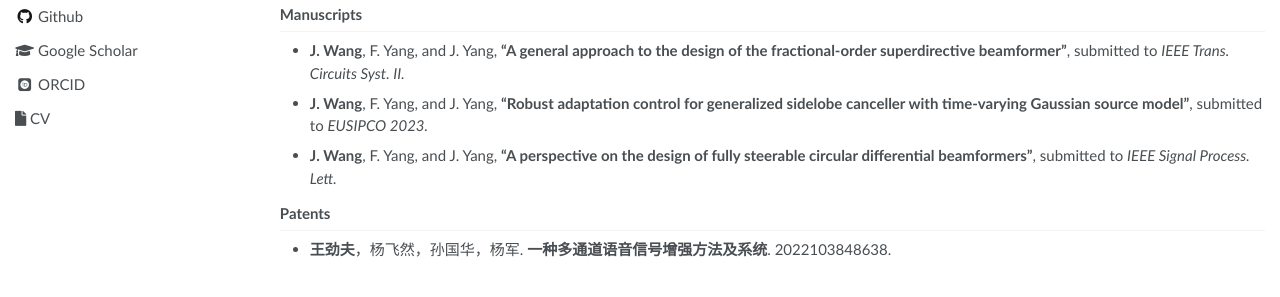
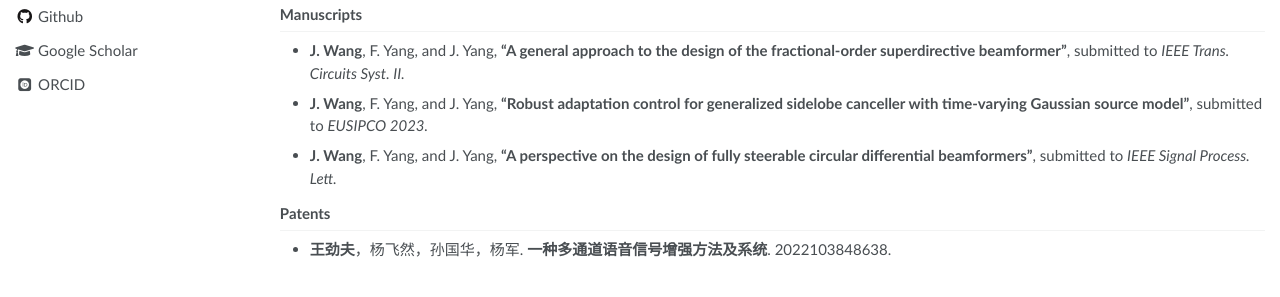
Before and after one commit to 875441459/875441459.github.io, a Jekyll site: the page built from _pages/about.md, in a window 1280 px wide. Shown: the part 553-850 px from the top of the page. Built offline with Jekyll 4.4.1, drawn with Linux system fonts in a browser that asks for light colours; some web fonts are replaced.

Commit message:
Update author-profile.html

```diff
--- a/_includes/author-profile.html
+++ b/_includes/author-profile.html
@@ -112,9 +112,6 @@
       {% if author.orcid %}
         <li><a href="{{ author.orcid }}"><i class="ai ai-orcid-square ai-fw"></i> ORCID</a></li>
       {% endif %}
-      {% if author.cv %}
-        <li><a href="{{ author.cv }}"><i class="fas fa-file"></i> CV</a></li>
-      {% endif %}
       {% if author.impactstory %}
         <li><a href="{{ author.impactstory }}"><i class="ai ai-impactstory ai-fw"></i> Impactstory</a></li>
       {% endif %}
@@ -210,9 +207,6 @@
       {% if author.orcid %}
         <a href="{{ author.orcid }}"><i class="ai ai-orcid-square ai-fw"></i></a>
       {% endif %}
-      {% if author.cv %}
-        <a href="{{ author.cv }}"><i class="fas fa-file"></i></a>
-      {% endif %}
       {% if author.impactstory %}
         <a href="{{ author.impactstory }}"><i class="ai ai-impactstory ai-fw"></i></a>
       {% endif %}
```
